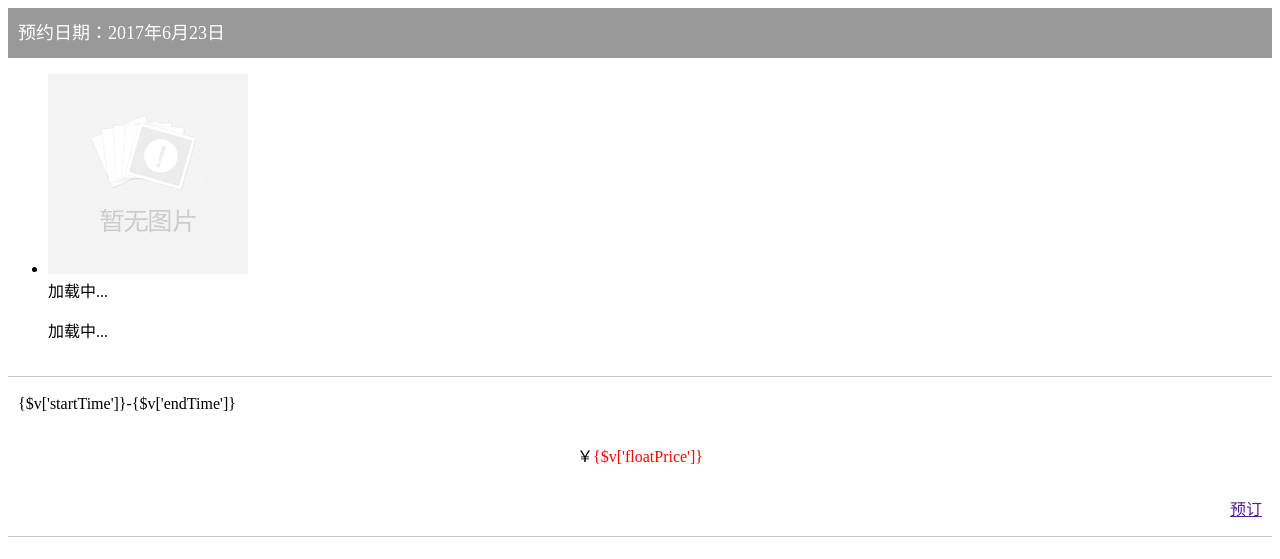
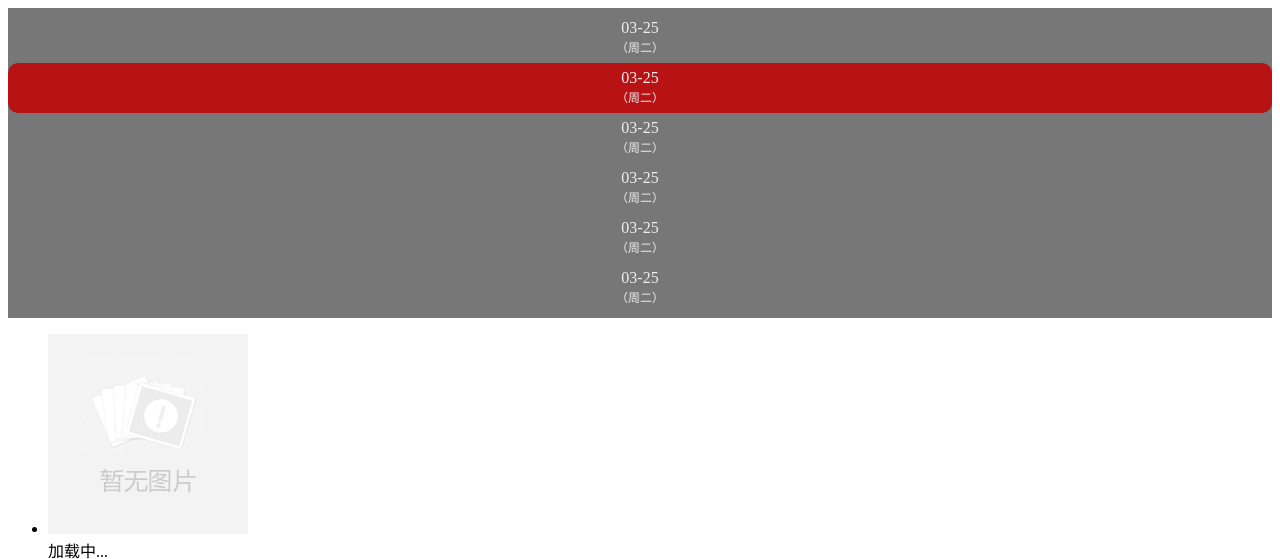
Before and after one commit to hi-noikiy/ServicesOrderH5, a PHP site: the page made by app/Home/View/Car_selectorder.php in a window 1280 px wide. Shown: the top 559 px of the page. Before the commit the page ends 537 px from the top, so only its background shows below. Run offline with PHP 8.4, Linux system fonts and the light colour scheme; the template is opened without the code that fills it: most values are stand-ins (such as "Sample title", 1, 10 or a date in 2020); data that the repository does not hold is empty.

Commit message:
修改时间选择器

```diff
--- a/_notes/dwsync.xml
+++ b/_notes/dwsync.xml
@@ -1,6 +1,5 @@
 <?xml version="1.0" encoding="utf-8" ?>
 <dwsync>
-<file name=".DS_Store" server="dfinfo.21try.com" local="3578540043" remote="3578539980" Dst="-1" />
 <file name="index.php" server="dfinfo.21try.com" local="3578540067" remote="3578530440" Dst="-1" />
 <file name="web.config" server="dfinfo.21try.com" local="3578540069" remote="3578530440" Dst="-1" />
 </dwsync>
--- a/app/Home/View/Car_selectorder.php
+++ b/app/Home/View/Car_selectorder.php
@@ -19,13 +19,60 @@
 		.timebox .mui-col-xs-4{
 			padding: 10px;
 		}
+		.selected-time {
+			text-align: center;
+			background: #777;
+			line-height: 20px;
+			padding: 5px 0;
+		}
+		.selected-time .mui-col-xs-2{
+			padding:5px 0;
+		}
+		.selected-time div {
+			color: #eee;
+		}
+
+		.mui-row div div {
+			font-size: 12px;
+		}
+
+		.selected{
+			background: #B81215;
+			border-radius: 10px;
+		}
 	</style>
 </head>
 
 <body>
 	<div class="mui-content">
-		<div class="mui-row datebox">
+		<!--<div class="mui-row datebox">
 			<div class="mui-col-xs-10" style="padding-left: 10px;">预约日期：<span id="selectdateshow">2017年6月23日</span></div>
+		</div>-->
+		<div class="mui-row selected-time">
+			<div class="mui-col-xs-2 time-box">
+				<span >03-25</span>
+				<div>（周二）</div>
+			</div>
+			<div class="mui-col-xs-2 selected">
+				<span >03-25</span>
+				<div>（周二）</div>
+			</div>
+			<div class="mui-col-xs-2 time-box">
+				<span >03-25</span>
+				<div>（周二）</div>
+			</div>
+			<div class="mui-col-xs-2 time-box">
+				<span >03-25</span>
+				<div>（周二）</div>
+			</div>
+			<div class="mui-col-xs-2 time-box">
+				<span >03-25</span>
+				<div>（周二）</div>
+			</div>
+			<div class="mui-col-xs-2 time-box">
+				<span >03-25</span>
+				<div>（周二）</div>
+			</div>
 		</div>
 		<ul class="mui-table-view">
 			<li class="mui-table-view-cell mui-media">
@@ -59,7 +106,7 @@
 			jQuery( '#subName' ).text( _GETDATA( 'subName' ) );
 			jQuery( '#subAddr' ).text( _GETDATA( 'subAddr' ) );
 			if ( _GETDATA( 'subPicture' ) != '' ) {
-				jQuery( '#subPicture' ).text( _GETDATA( 'subPicture' ) );
+				jQuery( '#subPicture' ).text( "<?php echo C('IMG_URL'); ?>"+_GETDATA( 'subPicture' ) );
 			}
 		}
 		function isSubmit( subTimeID, startTime, endTime, floatPrice ) {
```
Also changed, not shown: app/Home/View/Car_selectshop.php (+42 -47 lines).
